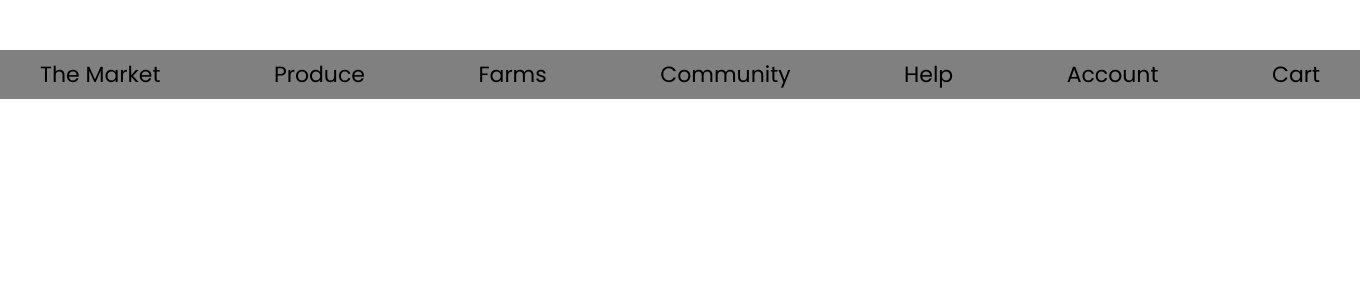
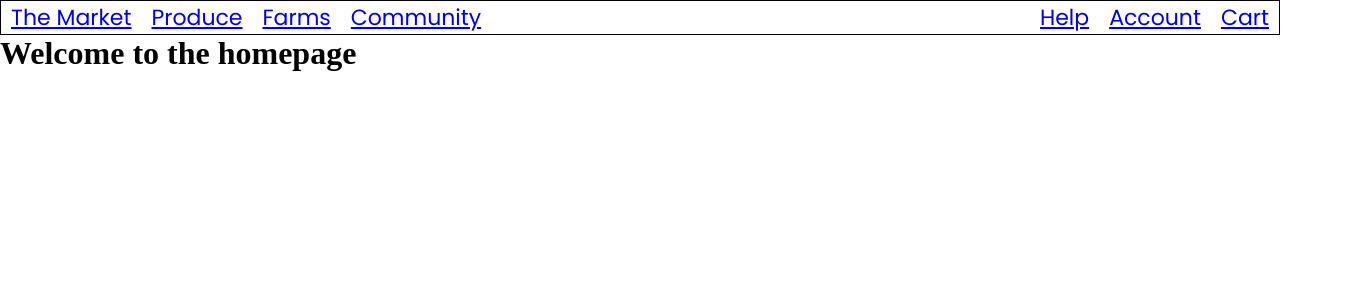
Before and after one commit to wyncode/C37_final_farmers_market, a React (Create React App) app in the folder client/: page / in a window 1280 px wide. Shown: the top 300 px of the page, 1360 px wide, since content can reach past the window. Built offline with nearby package versions, Linux system fonts and the light colour scheme; the HTML template or start-up script is replaced by a standard one.

Commit message:
working nav

```diff
--- a/client/src/App.css
+++ b/client/src/App.css
@@ -1,11 +1,11 @@
 /* JUST FOR DEMO PURPORSES, REPLACE WITH YOUR OWN CODE */
 
-#demo {
+/* #demo {
   width: 100vw;
   height: 100vh;
   display: flex;
   justify-content: space-around;
   align-items: center;
-}
+} */
 
 /* END DEMO */
--- a/client/src/App.jsx
+++ b/client/src/App.jsx
@@ -1,19 +1,26 @@
 import React from 'react';
 import { AppContextProvider } from './context/AppContext';
-// import Login from './components/Login';
-// import Logout from './components/Logout';
-// import Signup from './components/Signup';
-// import Home from './components/Home';
 import Navbar from './components/Header/Navbar';
+import { BrowserRouter as Router, Route, Switch } from 'react-router-dom';
+import Home from './components/Home';
+import Account from './components/Account';
+import Farms from './components/Farms';
+import Produce from './components/Produce';
 
 const App = () => {
   return (
-    <AppContextProvider>
-      <div>
+    <Router>
+      <AppContextProvider>
         <Navbar />
-        {/* <Home /> */}
-      </div>
-    </AppContextProvider>
+        <Switch>
+          <Route exact path="/" component={Home} />
+          <Route exact path="/produce" component={Produce} />
+          <Route exact path="/farms" component={Farms} />
+          <Route exact path="/account" component={Account} />
+          {/* <Home /> */}
+        </Switch>
+      </AppContextProvider>
+    </Router>
   );
 };
 
--- /dev/null
+++ b/client/src/components/Account.jsx
@@ -0,0 +1,27 @@
+import React, { useContext } from 'react';
+import { AppContext } from '../context/AppContext';
+import Login from './Login';
+import Logout from './Logout';
+import Signup from './Signup';
+
+const Account = () => {
+  const { user, loggedIn } = useContext(AppContext);
+
+  return (
+    <div>
+      {loggedIn ? (
+        <div>
+          {user.name}
+          <Logout />
+        </div>
+      ) : (
+        <div>
+          <Login />
+          <Signup />
+        </div>
+      )}
+    </div>
+  );
+};
+
+export default Account;
--- /dev/null
+++ b/client/src/components/Farms.jsx
@@ -0,0 +1,7 @@
+import React from 'react';
+
+const Farms = () => {
+  return <h1>This is where the farms are gonna go!</h1>;
+};
+
+export default Farms;
--- a/client/src/components/Header/Navbar.css
+++ b/client/src/components/Header/Navbar.css
@@ -2,13 +2,15 @@
   display: flex;
   align-items: center;
   justify-content: space-between;
-  padding: 0.5rem 2.5rem;
-  position: absolute;
-  z-index: 1;
-  width: 100%;
-  list-style-type: none;
+  border: 1px solid black;
+  font-family: 'Poppins', sans-serif;
   font-size: 22px;
-  font-family: 'Poppins', sans-serif;
-  margin-top: 50px;
-  background-color: grey;
 }
+
+.nav-items {
+  display: flex;
+}
+
+.nav-items a {
+  padding: 0 10px;
+}
--- a/client/src/components/Header/Navbar.jsx
+++ b/client/src/components/Header/Navbar.jsx
@@ -1,16 +1,39 @@
 import React from 'react';
 import './Navbar.css';
+import { Link } from 'react-router-dom';
 
 const Navbar = () => (
   <div>
     <header className="navbar">
+      <div className="navbar-left">
+        <div className="nav-items">
+          <Link to="/">
             <div className="navbar__title navbar__item">The Market</div>
+          </Link>
+          <Link to="/produce">
             <div className="navbar__item_left">Produce</div>
+          </Link>
+          <Link to="/farms">
             <div className="navbar__item_left">Farms</div>
+          </Link>
+          <Link to="/community">
             <div className="navbar__item_left">Community</div>
+          </Link>
+        </div>
+      </div>
+      <div className="navbar-right">
+        <div className="nav-items">
+          <Link to="/help">
             <div className="navbar__item">Help</div>
+          </Link>
+          <Link to="/account">
             <div className="navbar__item">Account</div>
+          </Link>
+          <Link to="/cart">
             <div className="navbar__item">Cart</div>
+          </Link>
+        </div>
+      </div>
     </header>
   </div>
 );
--- a/client/src/components/Home.jsx
+++ b/client/src/components/Home.jsx
@@ -1,27 +1,9 @@
-import React, { useContext } from 'react';
-// import { AppContextProvider } from '../context/AppContext';
-import { AppContext } from '../context/AppContext';
-import Login from './Login';
-import Logout from './Logout';
-import Signup from './Signup';
+import React from 'react';
 
 const Home = () => {
-  const { user, loggedIn } = useContext(AppContext);
-
   return (
     <div>
-      {loggedIn ? (
-        <div>
-          {user.name}
-          <Logout />
-        </div>
-      ) : (
-        <div>
-          <Login />
-          <span>Log in</span>
-          <Signup />
-        </div>
-      )}
+      <h1>Welcome to the homepage</h1>
     </div>
   );
 };
--- a/client/src/components/Produce.jsx
+++ b/client/src/components/Produce.jsx
@@ -0,0 +1,7 @@
+import React from 'react';
+
+const Produce = () => {
+  return <h1>This is where the Produce goes</h1>;
+};
+
+export default Produce;
--- a/client/src/index.css
+++ b/client/src/index.css
@@ -1,4 +1,5 @@
-body {
+* {
   margin: 0;
   padding: 0;
+  box-sizing: border-box;
 }
```
Also changed, not shown: client/src/components/Stores.jsx (deleted). Lines whose indentation alone changed are shown as unchanged.
